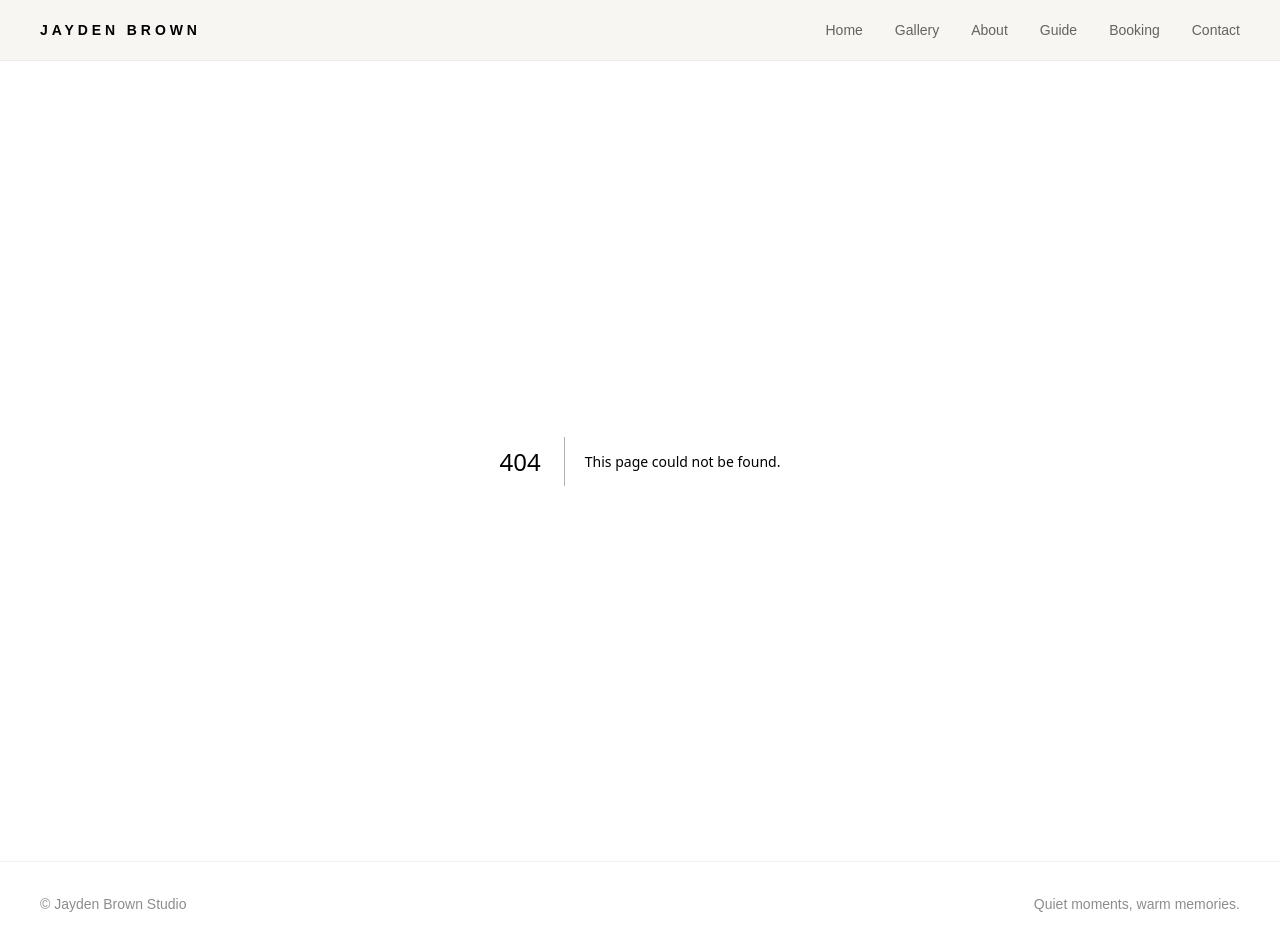
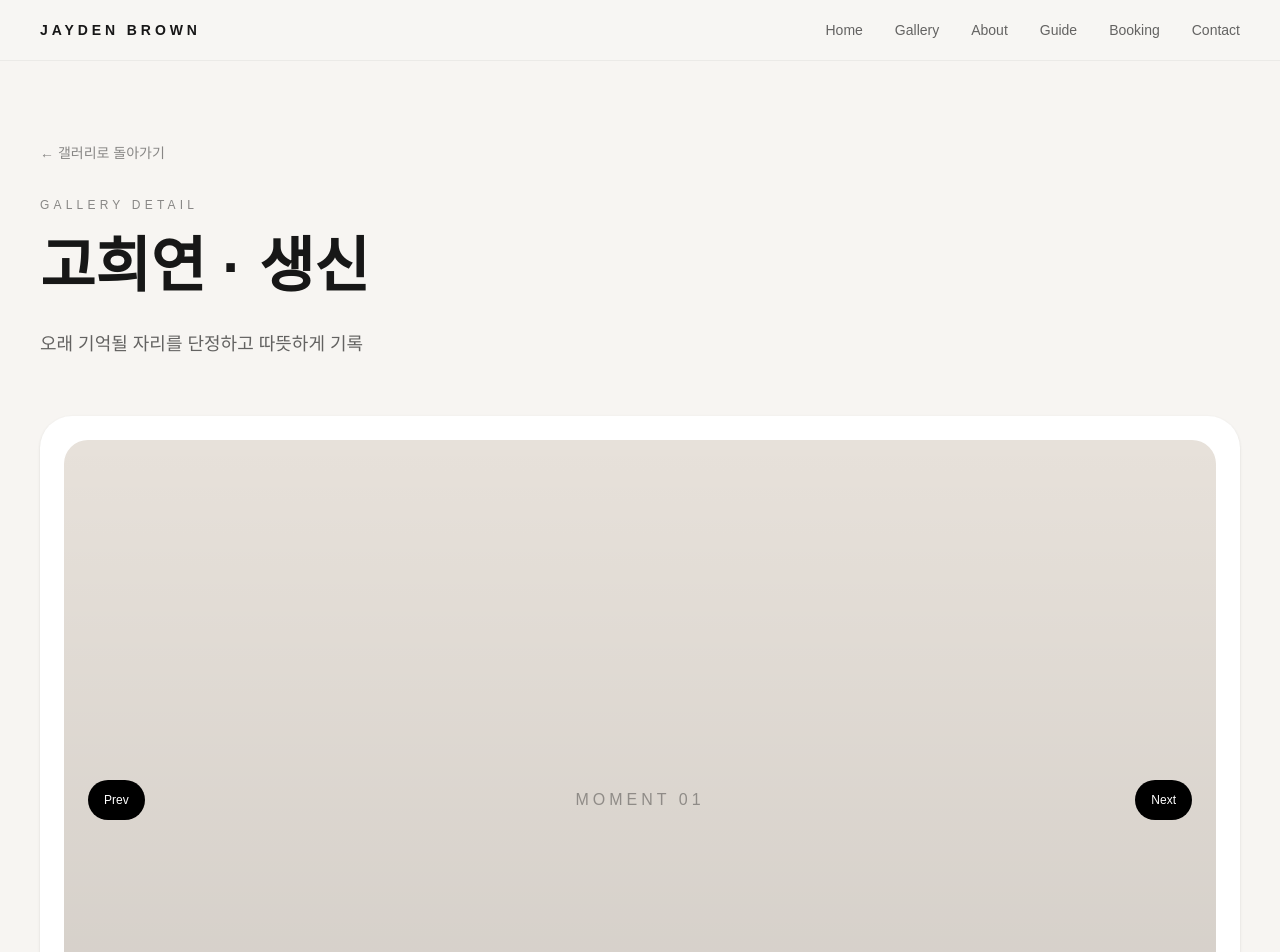
Before and after one commit to jaydenbrowngallery/jaydenbrown, a Next.js app: page /portfolio/birthday-snap-01 in a window 1280 px wide. Before the commit this address had no page. Shown: the top 952 px of the page. Built offline with nearby package versions, Linux system fonts and the light colour scheme.

Commit message:
add grouped gallery with detail slider

```diff
--- /dev/null
+++ b/app/portfolio/[slug]/page.tsx
@@ -0,0 +1,218 @@
+"use client";
+
+import Link from "next/link";
+import { useMemo, useState } from "react";
+
+const galleryGroups = [
+  {
+    slug: "dol-snap-01",
+    title: "돌스냅",
+    description: "편안한 분위기 속에서 기록한 돌잔치 순간들",
+    images: [
+      { id: 1, label: "Moment 01", tone: "bg-[#d8d2cc]" },
+      { id: 2, label: "Moment 02", tone: "bg-[#e5dfd9]" },
+      { id: 3, label: "Moment 03", tone: "bg-[#d4cec8]" },
+      { id: 4, label: "Moment 04", tone: "bg-[#e9e3dd]" },
+      { id: 5, label: "Moment 05", tone: "bg-[#ddd7d1]" },
+    ],
+  },
+  {
+    slug: "wedding-snap-01",
+    title: "웨딩스냅",
+    description: "과한 연출보다 자연스러운 흐름을 담은 웨딩 기록",
+    images: [
+      { id: 1, label: "Moment 01", tone: "bg-[#e3ddd7]" },
+      { id: 2, label: "Moment 02", tone: "bg-[#d9d3cd]" },
+      { id: 3, label: "Moment 03", tone: "bg-[#ece6e0]" },
+      { id: 4, label: "Moment 04", tone: "bg-[#d7d1ca]" },
+      { id: 5, label: "Moment 05", tone: "bg-[#e7e1da]" },
+    ],
+  },
+  {
+    slug: "family-snap-01",
+    title: "가족촬영",
+    description: "함께 머무는 공기와 표정을 조용히 담은 시간",
+    images: [
+      { id: 1, label: "Moment 01", tone: "bg-[#d4cec8]" },
+      { id: 2, label: "Moment 02", tone: "bg-[#e5dfd9]" },
+      { id: 3, label: "Moment 03", tone: "bg-[#d9d3cd]" },
+      { id: 4, label: "Moment 04", tone: "bg-[#eae4de]" },
+      { id: 5, label: "Moment 05", tone: "bg-[#ddd7d1]" },
+    ],
+  },
+  {
+    slug: "birthday-snap-01",
+    title: "고희연 · 생신",
+    description: "오래 기억될 자리를 단정하고 따뜻하게 기록",
+    images: [
+      { id: 1, label: "Moment 01", tone: "bg-[#e7e1da]" },
+      { id: 2, label: "Moment 02", tone: "bg-[#d8d2cc]" },
+      { id: 3, label: "Moment 03", tone: "bg-[#e3ddd7]" },
+      { id: 4, label: "Moment 04", tone: "bg-[#d4cec8]" },
+      { id: 5, label: "Moment 05", tone: "bg-[#ece6e0]" },
+    ],
+  },
+  {
+    slug: "wedding-snap-02",
+    title: "웨딩스냅 02",
+    description: "여백과 흐름이 살아 있는 웨딩 장면들",
+    images: [
+      { id: 1, label: "Moment 01", tone: "bg-[#dcd6cf]" },
+      { id: 2, label: "Moment 02", tone: "bg-[#e7e1da]" },
+      { id: 3, label: "Moment 03", tone: "bg-[#d9d3cd]" },
+      { id: 4, label: "Moment 04", tone: "bg-[#ece6e0]" },
+      { id: 5, label: "Moment 05", tone: "bg-[#ddd7d1]" },
+    ],
+  },
+  {
+    slug: "dol-snap-02",
+    title: "돌스냅 02",
+    description: "행사의 분위기와 가족의 표정을 함께 담은 기록",
+    images: [
+      { id: 1, label: "Moment 01", tone: "bg-[#d9d3cd]" },
+      { id: 2, label: "Moment 02", tone: "bg-[#ece6e0]" },
+      { id: 3, label: "Moment 03", tone: "bg-[#ddd7d1]" },
+      { id: 4, label: "Moment 04", tone: "bg-[#d4cec8]" },
+      { id: 5, label: "Moment 05", tone: "bg-[#e5dfd9]" },
+    ],
+  },
+];
+
+export default function PortfolioDetailPage({
+  params,
+}: {
+  params: { slug: string };
+}) {
+  const group = useMemo(
+    () => galleryGroups.find((item) => item.slug === params.slug),
+    [params.slug]
+  );
+
+  const [currentIndex, setCurrentIndex] = useState(0);
+
+  if (!group) {
+    return (
+      <main className="min-h-screen bg-[#f7f5f2]">
+        <section className="mx-auto max-w-4xl px-6 py-24 md:px-10">
+          <p className="text-sm text-black/50">존재하지 않는 갤러리입니다.</p>
+          <Link
+            href="/portfolio"
+            className="mt-6 inline-flex rounded-full border border-black px-6 py-3 text-sm"
+          >
+            갤러리로 돌아가기
+          </Link>
+        </section>
+      </main>
+    );
+  }
+
+  const currentImage = group.images[currentIndex];
+
+  const goPrev = () => {
+    setCurrentIndex((prev) =>
+      prev === 0 ? group.images.length - 1 : prev - 1
+    );
+  };
+
+  const goNext = () => {
+    setCurrentIndex((prev) =>
+      prev === group.images.length - 1 ? 0 : prev + 1
+    );
+  };
+
+  return (
+    <main className="min-h-screen bg-[#f7f5f2]">
+      <section className="mx-auto max-w-7xl px-6 py-20 md:px-10">
+        <div className="max-w-3xl">
+          <Link
+            href="/portfolio"
+            className="text-sm text-black/45 transition hover:text-black"
+          >
+            ← 갤러리로 돌아가기
+          </Link>
+
+          <p className="mt-8 text-xs uppercase tracking-[0.35em] text-black/45">
+            Gallery Detail
+          </p>
+
+          <h1 className="mt-4 text-4xl font-semibold leading-tight md:text-6xl">
+            {group.title}
+          </h1>
+
+          <p className="mt-6 text-base leading-8 text-black/60 md:text-lg">
+            {group.description}
+          </p>
+        </div>
+
+        <div className="mt-14 overflow-hidden rounded-[2rem] bg-white p-4 shadow-sm md:p-6">
+          <div
+            className={`relative flex aspect-[4/5] w-full items-center justify-center rounded-[1.5rem] md:aspect-[16/10] ${currentImage.tone}`}
+          >
+            <div className="pointer-events-none absolute inset-0 bg-gradient-to-b from-transparent to-black/10" />
+
+            <button
+              type="button"
+              onClick={goPrev}
+              className="absolute left-4 top-1/2 z-10 -translate-y-1/2 rounded-full bg-black px-4 py-3 text-xs text-white md:left-6"
+            >
+              Prev
+            </button>
+
+            <div className="text-sm uppercase tracking-[0.25em] text-black/35 md:text-base">
+              {currentImage.label}
+            </div>
+
+            <button
+              type="button"
+              onClick={goNext}
+              className="absolute right-4 top-1/2 z-10 -translate-y-1/2 rounded-full bg-black px-4 py-3 text-xs text-white md:right-6"
+            >
+              Next
+            </button>
+          </div>
+
+          <div className="px-1 pt-5">
+            <div className="flex items-center justify-between gap-4">
+              <p className="text-lg font-medium text-black">
+                {currentImage.label}
+              </p>
+              <p className="text-sm text-black/45">
+                {currentIndex + 1} / {group.images.length}
+              </p>
+            </div>
+
+            <p className="mt-3 text-sm leading-7 text-black/55">
+              나중에는 이 영역에 촬영 설명, 장소, 분위기, 간단한 메모 등을
+              넣을 수 있습니다.
+            </p>
+          </div>
+        </div>
+
+        <div className="mt-8 grid grid-cols-3 gap-3 md:grid-cols-5">
+          {group.images.map((image, index) => {
+            const isActive = index === currentIndex;
+
+            return (
+              <button
+                key={image.id}
+                type="button"
+                onClick={() => setCurrentIndex(index)}
+                className={`overflow-hidden rounded-[1.25rem] border transition ${
+                  isActive
+                    ? "border-black shadow-sm"
+                    : "border-black/10 opacity-80 hover:opacity-100"
+                }`}
+              >
+                <div
+                  className={`aspect-[4/5] w-full ${image.tone} flex items-center justify-center text-[10px] uppercase tracking-[0.2em] text-black/35 md:text-xs`}
+                >
+                  {index + 1}
+                </div>
+              </button>
+            );
+          })}
+        </div>
+      </section>
+    </main>
+  );
+}
--- a/app/portfolio/page.tsx
+++ b/app/portfolio/page.tsx
@@ -1,28 +1,51 @@
-"use client";
+import Link from "next/link";
 
-import { useState } from "react";
-
-const galleryItems = [
-  { id: 1, title: "Moment 01" },
-  { id: 2, title: "Moment 02" },
-  { id: 3, title: "Moment 03" },
-  { id: 4, title: "Moment 04" },
-  { id: 5, title: "Moment 05" },
-  { id: 6, title: "Moment 06" },
-  { id: 7, title: "Moment 07" },
-  { id: 8, title: "Moment 08" },
-  { id: 9, title: "Moment 09" },
-  { id: 10, title: "Moment 10" },
-  { id: 11, title: "Moment 11" },
-  { id: 12, title: "Moment 12" },
+const galleryGroups = [
+  {
+    slug: "dol-snap-01",
+    title: "돌스냅",
+    description: "편안한 분위기 속에서 기록한 돌잔치 순간들",
+    coverTone: "bg-[#d8d2cc]",
+    date: "2026",
+  },
+  {
+    slug: "wedding-snap-01",
+    title: "웨딩스냅",
+    description: "과한 연출보다 자연스러운 흐름을 담은 웨딩 기록",
+    coverTone: "bg-[#e3ddd7]",
+    date: "2026",
+  },
+  {
+    slug: "family-snap-01",
+    title: "가족촬영",
+    description: "함께 머무는 공기와 표정을 조용히 담은 시간",
+    coverTone: "bg-[#d4cec8]",
+    date: "2026",
+  },
+  {
+    slug: "birthday-snap-01",
+    title: "고희연 · 생신",
+    description: "오래 기억될 자리를 단정하고 따뜻하게 기록",
+    coverTone: "bg-[#e7e1da]",
+    date: "2026",
+  },
+  {
+    slug: "wedding-snap-02",
+    title: "웨딩스냅 02",
+    description: "여백과 흐름이 살아 있는 웨딩 장면들",
+    coverTone: "bg-[#dcd6cf]",
+    date: "2026",
+  },
+  {
+    slug: "dol-snap-02",
+    title: "돌스냅 02",
+    description: "행사의 분위기와 가족의 표정을 함께 담은 기록",
+    coverTone: "bg-[#d9d3cd]",
+    date: "2026",
+  },
 ];
 
 export default function PortfolioPage() {
-  const [selectedId, setSelectedId] = useState<number | null>(null);
-
-  const selectedItem =
-    galleryItems.find((item) => item.id === selectedId) ?? null;
-
   return (
     <main className="min-h-screen bg-[#f7f5f2]">
       <section className="mx-auto max-w-7xl px-6 py-20 md:px-10">
@@ -32,83 +55,54 @@ export default function PortfolioPage() {
           </p>
 
           <h1 className="mt-4 text-4xl font-semibold leading-tight md:text-6xl">
-            조용하고 따뜻한 순간들
+            촬영의 흐름이 남아 있는
+            <br />
+            갤러리
           </h1>
 
           <p className="mt-6 text-base leading-8 text-black/60 md:text-lg">
-            과한 장면보다 자연스러운 흐름을, 어색한 포즈보다 편안한 분위기를
-            담고 싶습니다. 이 공간은 그런 순간들을 천천히 모아두는
-            갤러리입니다.
+            한 장의 사진보다, 한 번의 촬영 안에 담긴 공기와 흐름을 함께
+            보여주고 싶었습니다. 각 카드에는 한 번의 촬영이 담겨 있고,
+            클릭하면 그 안의 여러 장면을 슬라이드로 볼 수 있습니다.
           </p>
         </div>
 
-        <div className="mt-14 grid gap-5 sm:grid-cols-2 lg:grid-cols-3">
-          {galleryItems.map((item, index) => (
-            <button
-              key={item.id}
-              type="button"
-              onClick={() => setSelectedId(item.id)}
-              className="group overflow-hidden rounded-[2rem] bg-white text-left shadow-sm transition duration-300 hover:-translate-y-1 hover:shadow-md"
+        <div className="mt-14 grid gap-6 sm:grid-cols-2 lg:grid-cols-3">
+          {galleryGroups.map((group, index) => (
+            <Link
+              key={group.slug}
+              href={`/portfolio/${group.slug}`}
+              className="group overflow-hidden rounded-[2rem] bg-white shadow-sm transition duration-300 hover:-translate-y-1 hover:shadow-md"
             >
-              <div className="relative aspect-[4/5] w-full overflow-hidden bg-[#ddd7d1]">
+              <div
+                className={`relative aspect-[4/5] w-full ${group.coverTone} overflow-hidden`}
+              >
                 <div className="absolute inset-0 bg-gradient-to-b from-transparent to-black/10" />
-                <div className="flex h-full items-center justify-center text-sm tracking-[0.2em] text-black/35 uppercase">
-                  Image {String(index + 1).padStart(2, "0")}
+                <div className="flex h-full items-center justify-center text-sm uppercase tracking-[0.25em] text-black/35">
+                  Session {String(index + 1).padStart(2, "0")}
                 </div>
               </div>
 
-              <div className="flex items-center justify-between px-5 py-4">
-                <p className="text-sm text-black/60">{item.title}</p>
-                <span className="text-xs text-black/35">View</span>
+              <div className="px-5 py-5">
+                <div className="flex items-center justify-between gap-4">
+                  <h2 className="text-lg font-medium text-black">
+                    {group.title}
+                  </h2>
+                  <span className="text-xs text-black/35">{group.date}</span>
+                </div>
+
+                <p className="mt-3 text-sm leading-7 text-black/55">
+                  {group.description}
+                </p>
+
+                <p className="mt-5 text-sm text-black/50 transition group-hover:text-black">
+                  자세히 보기 →
+                </p>
               </div>
-            </button>
+            </Link>
           ))}
         </div>
-
-        <div className="mt-20 rounded-[2rem] border border-black/10 bg-white px-8 py-8">
-          <p className="text-sm leading-7 text-black/55">
-            현재는 갤러리 레이아웃과 보기 방식을 먼저 완성해두었습니다.
-            다음 단계에서 실제 사진 업로드 기능을 연결하면, 이 페이지에 자동으로
-            반영되도록 확장할 예정입니다.
-          </p>
-        </div>
       </section>
-
-      {selectedItem && (
-        <div
-          className="fixed inset-0 z-50 flex items-center justify-center bg-black/70 px-6 py-10"
-          onClick={() => setSelectedId(null)}
-        >
-          <div
-            className="relative w-full max-w-4xl rounded-[2rem] bg-white p-4 md:p-6"
-            onClick={(e) => e.stopPropagation()}
-          >
-            <button
-              type="button"
-              onClick={() => setSelectedId(null)}
-              className="absolute right-4 top-4 z-10 rounded-full bg-black px-4 py-2 text-xs text-white"
-            >
-              Close
-            </button>
-
-            <div className="overflow-hidden rounded-[1.5rem] bg-[#ddd7d1]">
-              <div className="aspect-[4/5] w-full md:aspect-[16/10]">
-                <div className="flex h-full items-center justify-center text-base tracking-[0.25em] text-black/35 uppercase">
-                  {selectedItem.title}
-                </div>
-              </div>
-            </div>
-
-            <div className="px-2 pb-2 pt-5 md:px-1">
-              <p className="text-lg font-medium text-black">{selectedItem.title}</p>
-              <p className="mt-2 text-sm leading-7 text-black/55">
-                나중에는 이 영역에 사진 설명이나 촬영 분위기, 간단한 메모를
-                넣을 수 있습니다.
-              </p>
-            </div>
-          </div>
-        </div>
-      )}
     </main>
   );
 }
```
